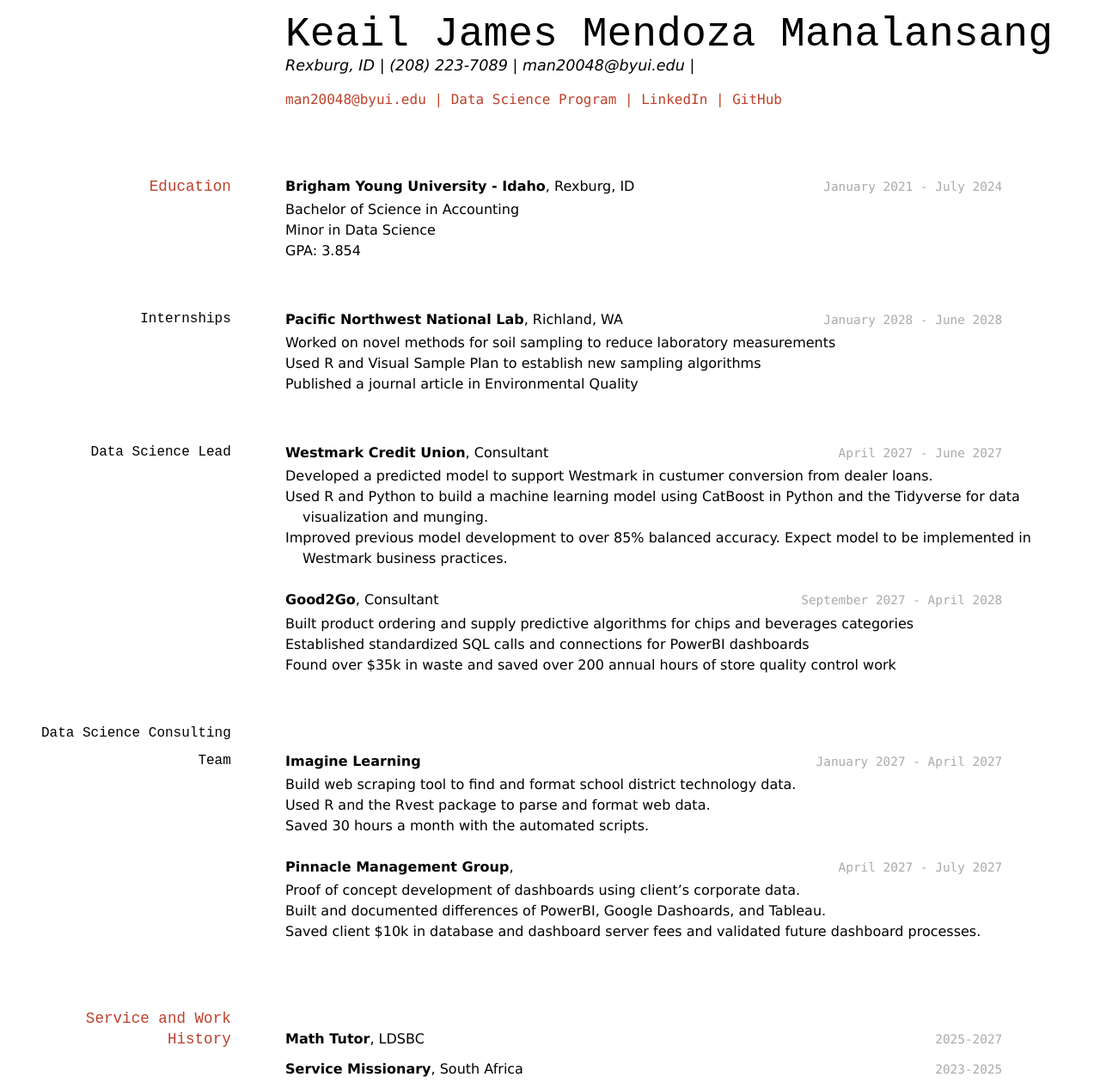
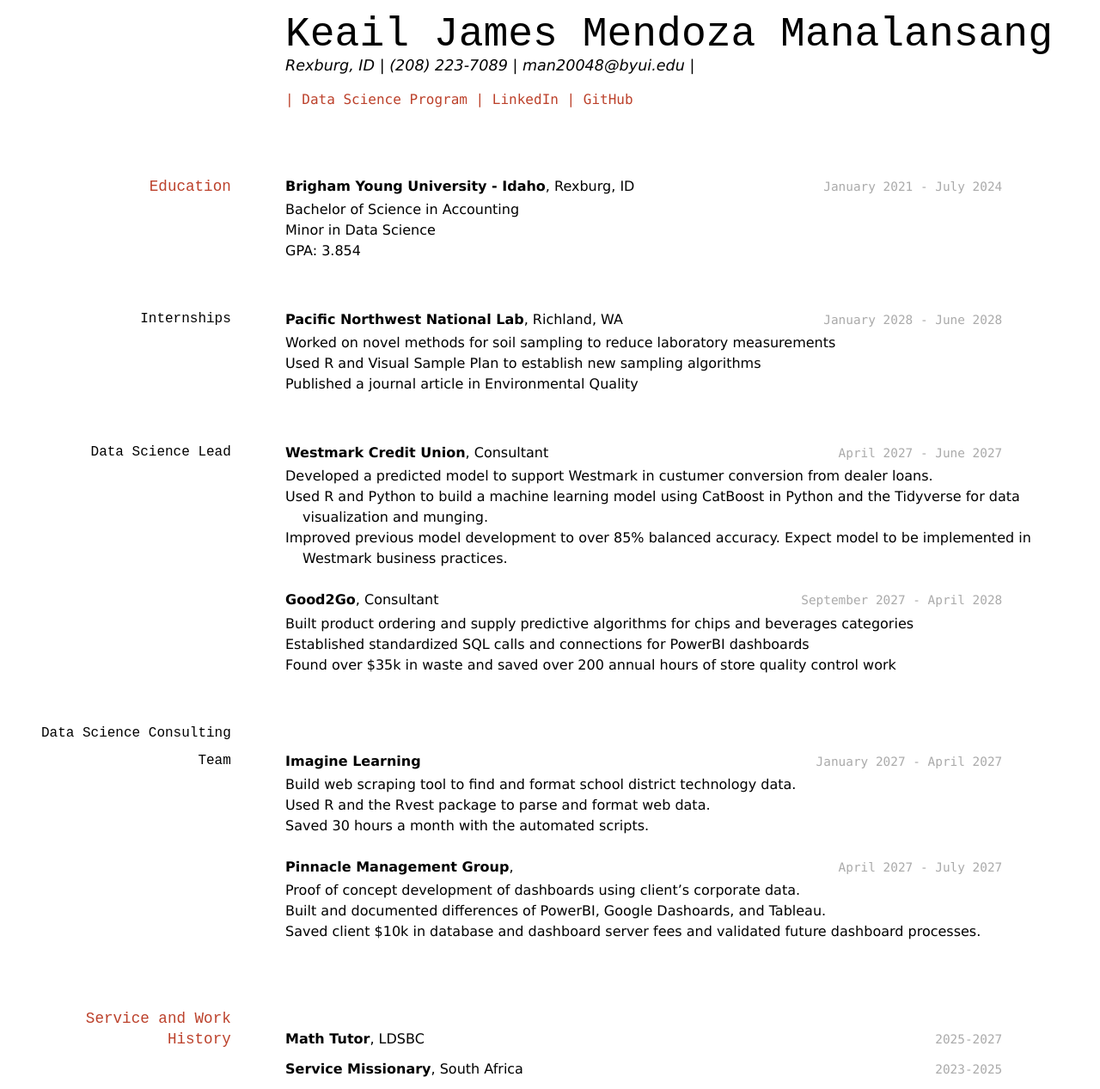
Before and after one commit to kjmm0703/James-Resume, a Jekyll site: the page built from docs/index.md, in a window 1280 px wide. Shown: the whole page at 86% size. Built offline with Jekyll 4.4.1, drawn with Linux system fonts in a browser that asks for light colours.

Commit message:
Update index.md

```diff
--- a/docs/index.md
+++ b/docs/index.md
@@ -4,9 +4,7 @@ title: Keail James Manalansang's Resume
 ---
 # Keail James Mendoza Manalansang
 Rexburg, ID | (208) 223-7089 | man20048@byui.edu |
-
 <div id="webaddress">
-<a href="man20048@byui.edu">man20048@byui.edu</a>
 | <a href="https://byuidatascience.github.io/development.html">Data Science Program</a>
 | <a href="https://www.linkedin.com/in/jamesyeppp/">LinkedIn</a>
 | <a href="https://github.com/byuids-resumes">GitHub</a>
```
